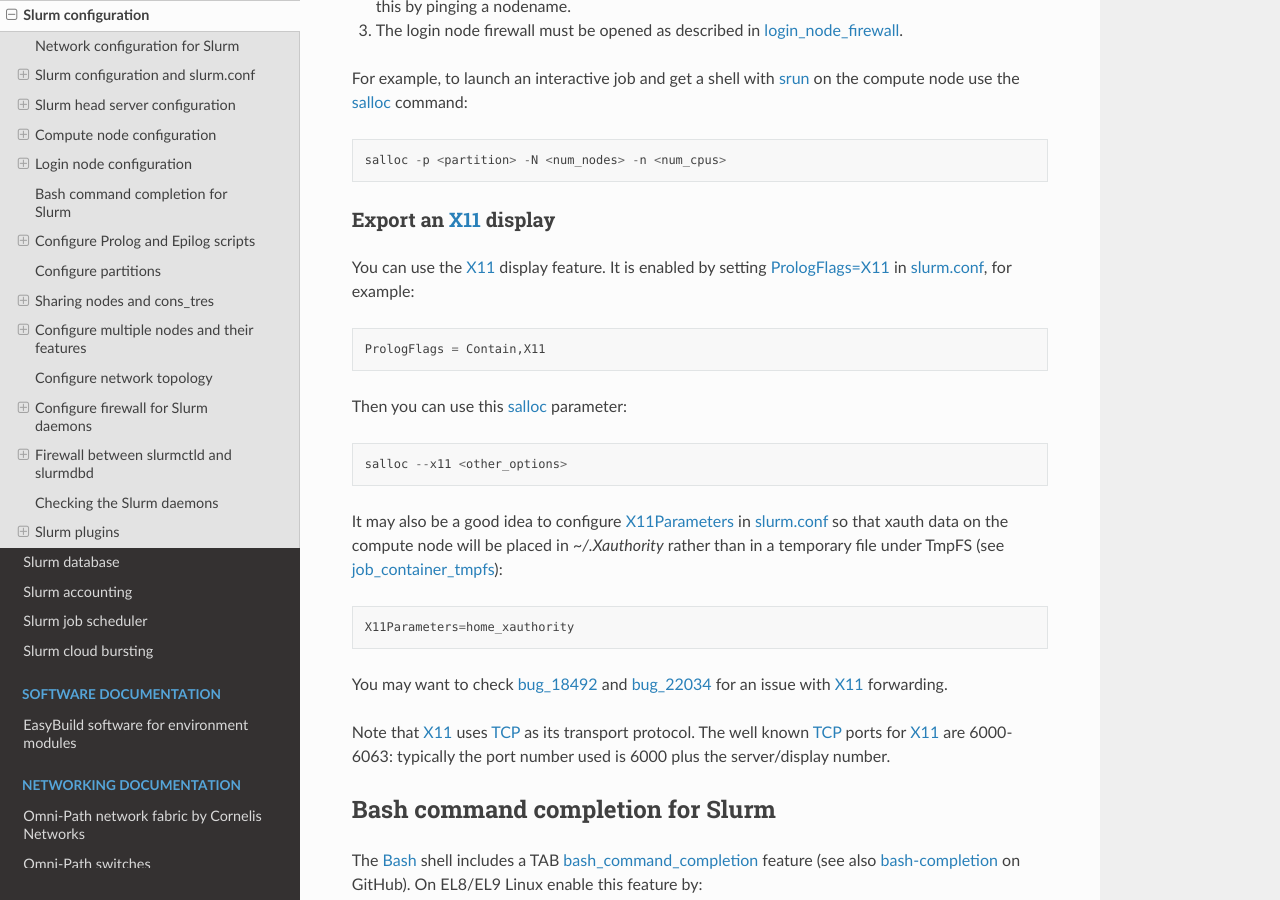
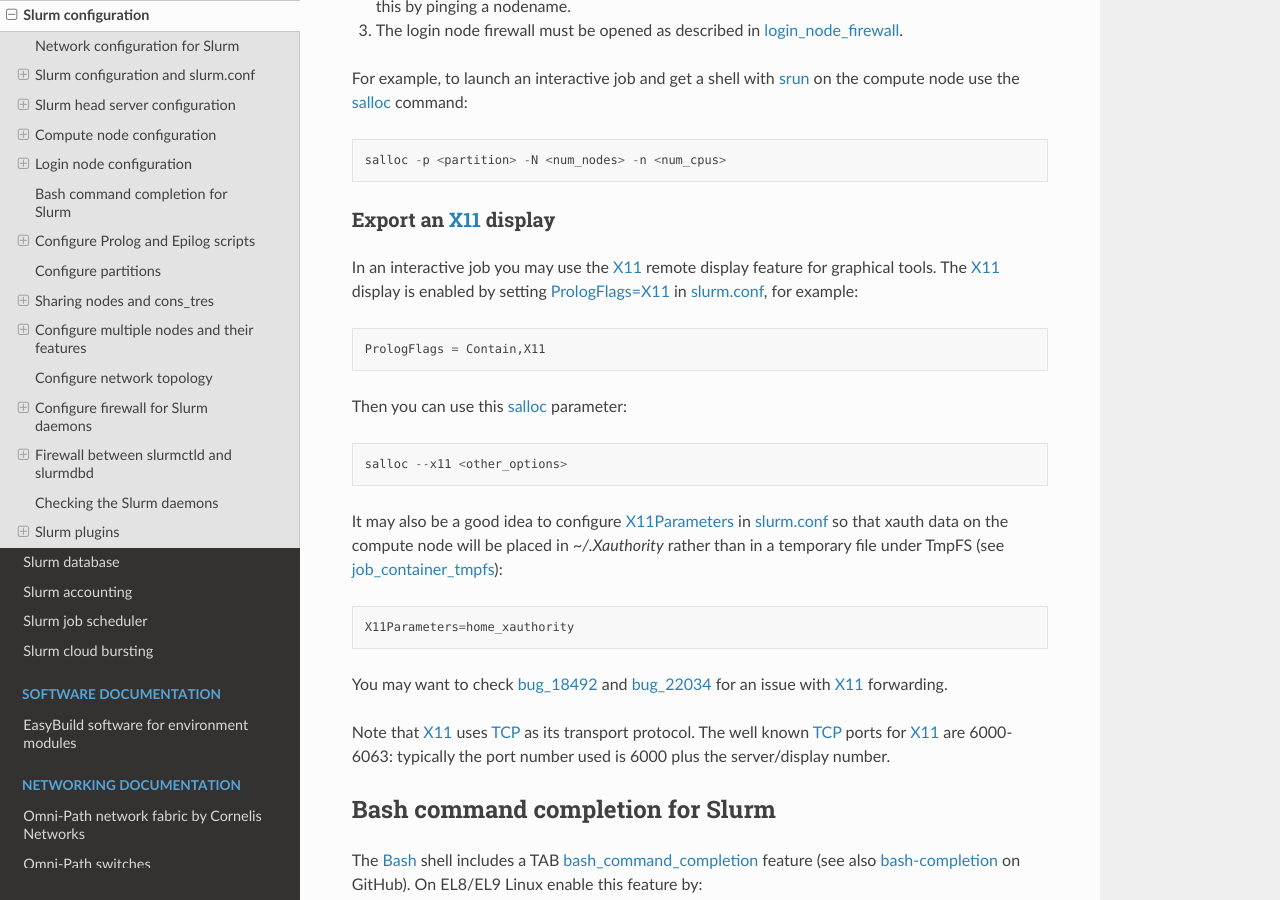
Before and after one commit to OleHolmNielsen/Niflheim_system, a Sphinx documentation site: the page built from docs/Slurm_configuration.rst, in a window 1280 px wide and 900 px high, scrolled down 35231 px. Built offline with Sphinx 7.4.7 and the Read the Docs theme 3.1.0, drawn with Linux system fonts in a browser that asks for light colours.

Commit message:
Minor edit

```diff
--- a/docs/Slurm_configuration.rst
+++ b/docs/Slurm_configuration.rst
@@ -1504,8 +1504,8 @@
 Export an X11_ display
 -----------------------
 
-You can use the X11_ display feature.
-It is enabled by setting `PrologFlags=X11 <https://slurm.schedmd.com/slurm.conf.html#OPT_X11>`_ in slurm.conf_,
+In an interactive job you may use the X11_ remote display feature for graphical tools.
+The X11_ display is enabled by setting `PrologFlags=X11 <https://slurm.schedmd.com/slurm.conf.html#OPT_X11>`_ in slurm.conf_,
 for example::
 
   PrologFlags = Contain,X11
```
